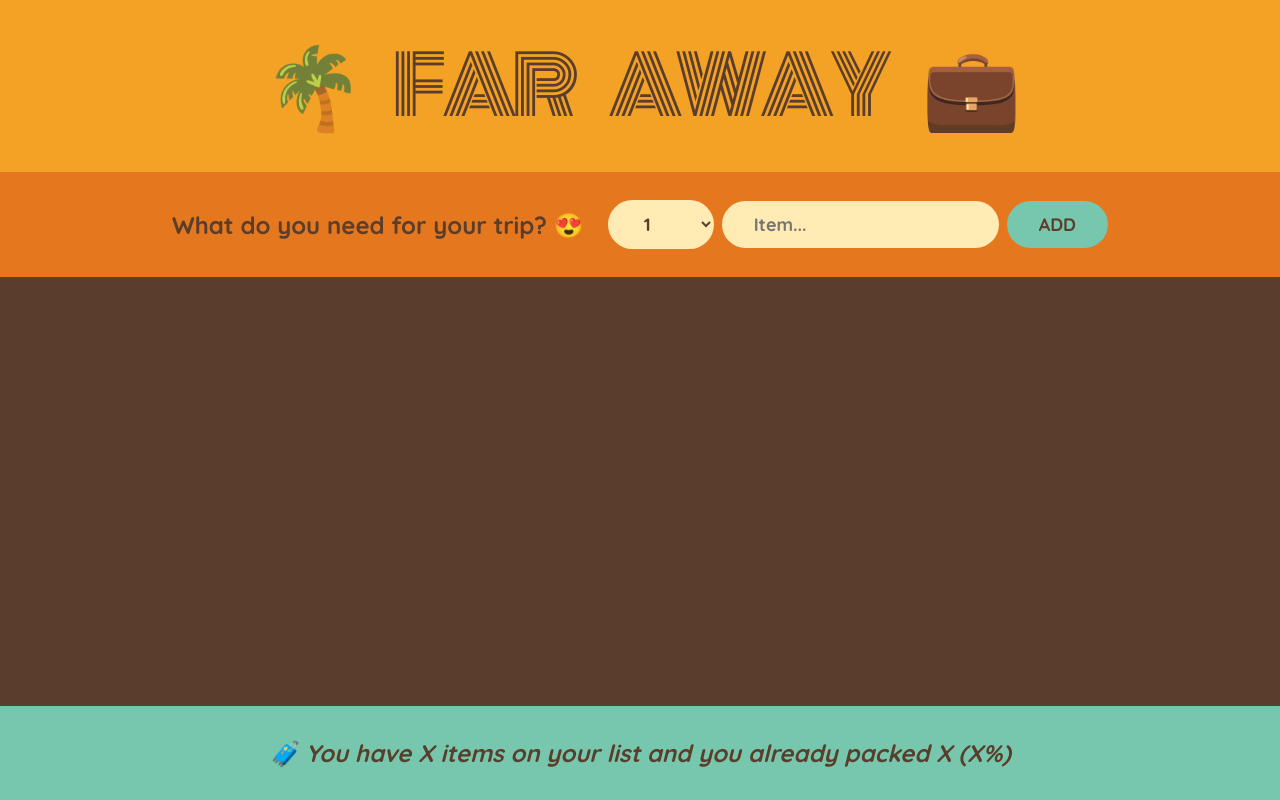
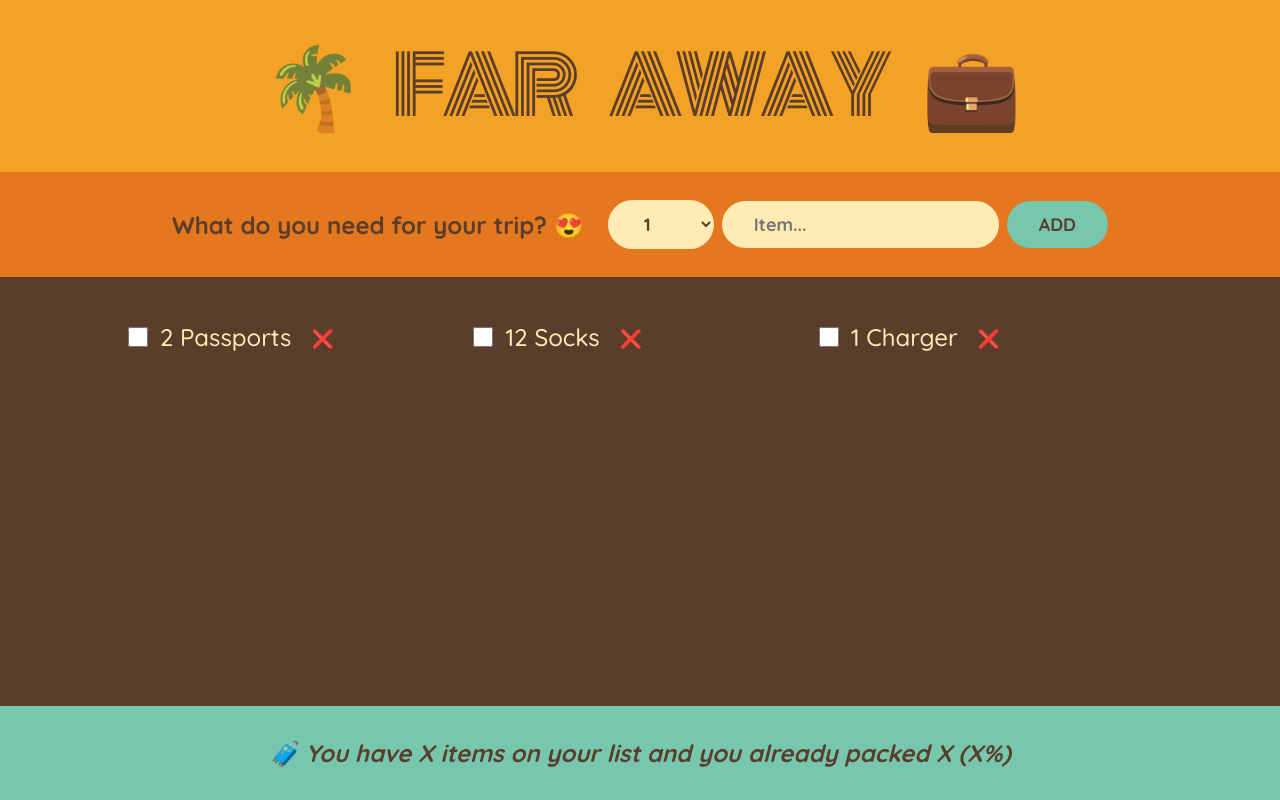
Before and after one commit to Therakar/travel-list, a React (Create React App) app: page / in a window 1280 px wide. Built offline with nearby package versions, Linux system fonts and the light colour scheme.

Commit message:
mark itmes as stacked

```diff
--- a/src/App.js
+++ b/src/App.js
@@ -2,12 +2,12 @@
 
 const initialItems = [
   { id: 1, description: "Passports", quantity: 2, packed: false },
-  { id: 2, description: "Socks", quantity: 12, packed: true },
+  { id: 2, description: "Socks", quantity: 12, packed: false },
   { id: 3, description: "Charger", quantity: 1, packed: false },
 ];
 
 export default function App() {
-  const [items, setItems] = useState([]);
+  const [items, setItems] = useState(initialItems);
 
   function handleAddItems(item) {
     setItems((items) => [...items, item]);
@@ -16,11 +16,23 @@
   function handleDeleteItem(id) {
     setItems((items) => items.filter((item) => item.id !== id));
   }
+
+  function handleToggleItem(id) {
+    setItems((items) =>
+      items.map((item) =>
+        item.id === id ? { ...item, packed: !item.packed } : item
+      )
+    );
+  }
   return (
     <div className="app">
       <Logo />
       <Form onAddItems={handleAddItems} />
-      <PackingList items={items} onDeleteItem={handleDeleteItem} />
+      <PackingList
+        items={items}
+        onDeleteItem={handleDeleteItem}
+        onToggleItem={handleToggleItem}
+      />
       <Stats />
     </div>
   );
@@ -72,21 +84,33 @@
   );
 }
 
-function PackingList({ items, onDeleteItem }) {
+function PackingList({ items, onDeleteItem, onToggleItem }) {
   return (
     <div className="list">
       <ul>
         {items.map((item) => (
-          <Item item={item} onDeleteItem={onDeleteItem} key={item.id} />
+          <Item
+            item={item}
+            onDeleteItem={onDeleteItem}
+            onToggleItem={onToggleItem}
+            key={item.id}
+          />
         ))}
       </ul>
     </div>
   );
 }
 
-function Item({ item, onDeleteItem }) {
+function Item({ item, onDeleteItem, onToggleItem }) {
   return (
     <li>
+      <input
+        type="checkbox"
+        value={item.packed}
+        onChange={() => {
+          onToggleItem(item.id);
+        }}
+      />
       <span style={item.packed ? { textDecoration: "line-through" } : {}}>
         {item.quantity} {item.description}
       </span>
```
